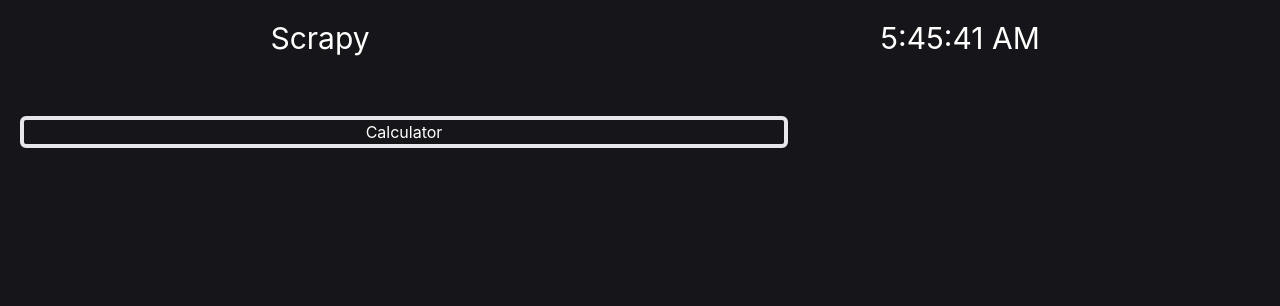
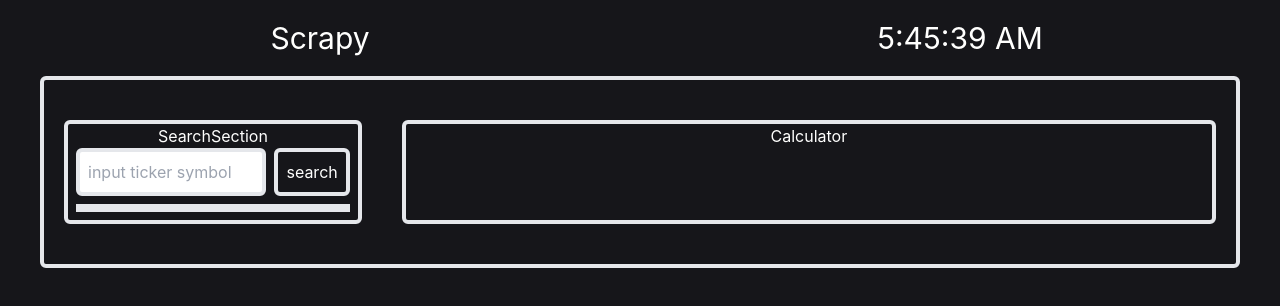
Before and after one commit to samuelymh/stock-scraper, a React (Create React App) app: page / in a window 1280 px wide. Shown: the top 306 px of the page. Built offline with nearby package versions, Linux system fonts and the light colour scheme.

Commit message:
chg: Added container MainContent and changed some css styling

```diff
--- a/src/App.js
+++ b/src/App.js
@@ -2,14 +2,14 @@ import './App.css';
 
 // Components
 import TopBar from './components/TopBar/TopBar';
-import Calculator from './components/Calculator/Calculator';
+import MainContent from './components/MainContent/MainContent';
 
 function App() {
 
   return (
     <div className="App">
       <TopBar />
-      <Calculator />
+      <MainContent />
     </div>
   );
 }
--- a/src/index.css
+++ b/src/index.css
@@ -15,3 +15,7 @@ code {
   font-family: source-code-pro, Menlo, Monaco, Consolas, 'Courier New',
     monospace;
 }
+
+input {
+  color: black;
+}
```
